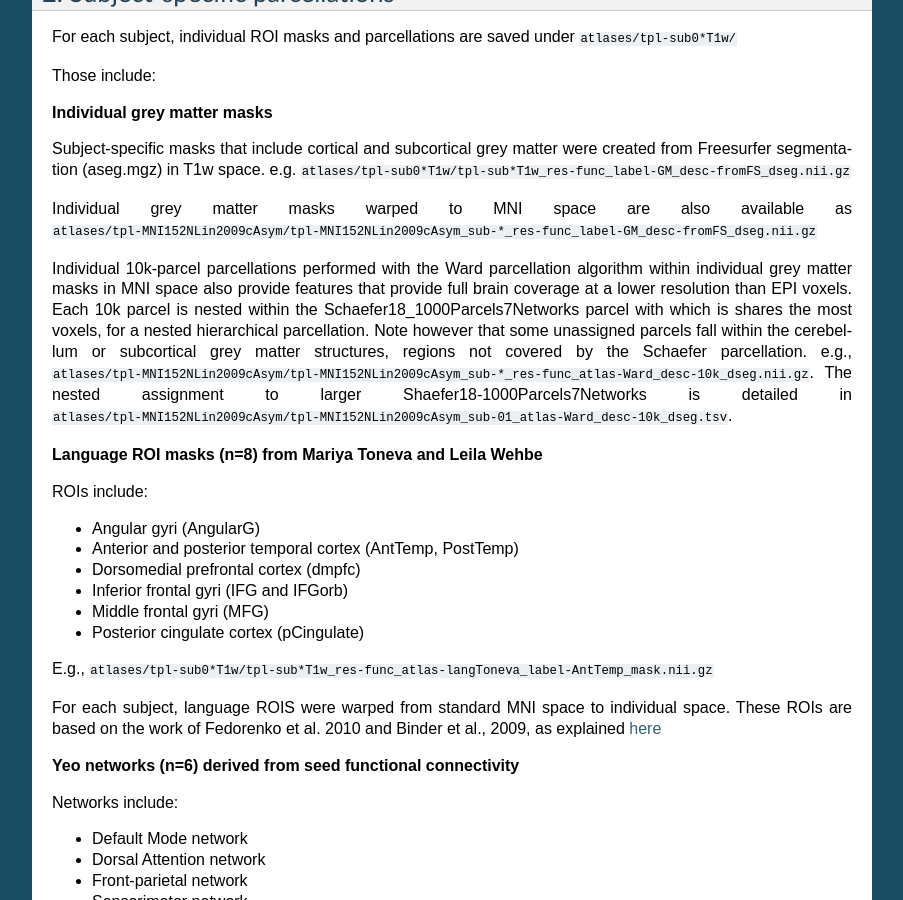
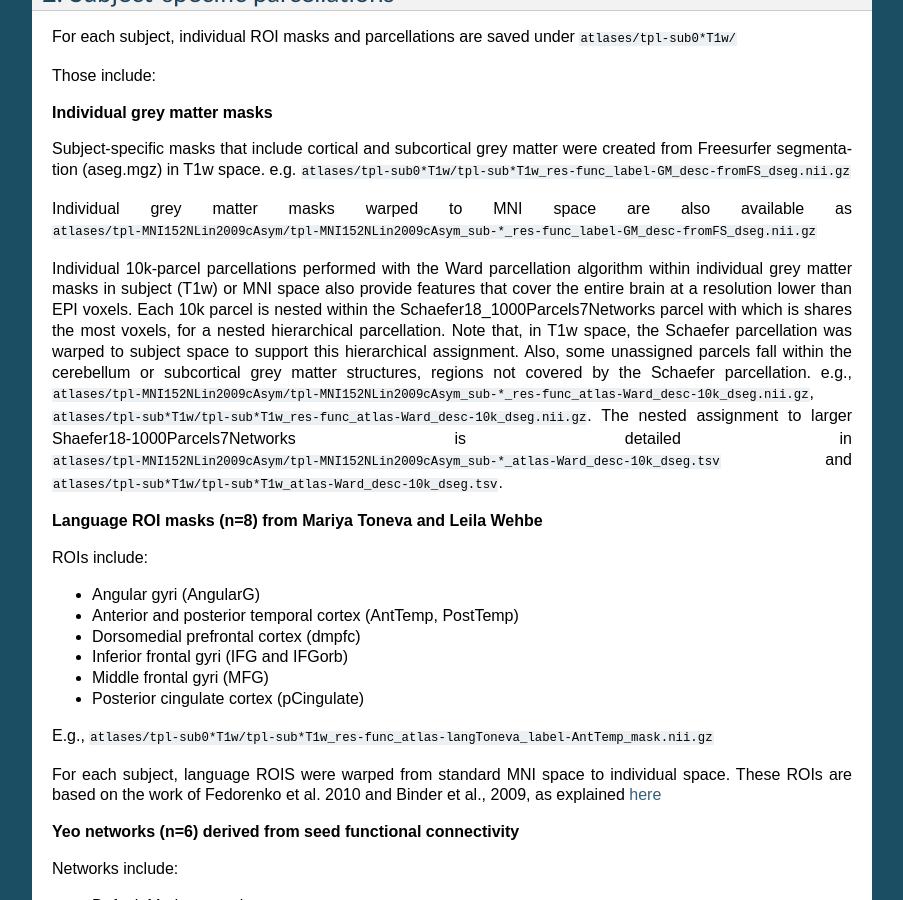
Before and after one commit to courtois-neuromod/cneuromod_extract_tseries, a Sphinx documentation site: the page built from docs/parcellations.rst, in a window 1280 px wide and 900 px high, scrolled down 353 px. Shown: the whole window, without its empty margins (198-1101 px from the left). Built offline with Sphinx 7.4.7, drawn with Linux system fonts in a browser that asks for light colours.

Commit message:
doc 10k parcel T1w

```diff
--- a/docs/parcellations.rst
+++ b/docs/parcellations.rst
@@ -29,12 +29,13 @@ e.g. ``atlases/tpl-sub0*T1w/tpl-sub*T1w_res-func_label-GM_desc-fromFS_dseg.nii.g
 Individual grey matter masks warped to MNI space are also available as
 ``atlases/tpl-MNI152NLin2009cAsym/tpl-MNI152NLin2009cAsym_sub-*_res-func_label-GM_desc-fromFS_dseg.nii.gz``
 
-Individual 10k-parcel parcellations performed with the Ward parcellation algorithm within individual grey matter masks in MNI space
-also provide features that provide full brain coverage at a lower resolution than EPI voxels. Each 10k parcel
+Individual 10k-parcel parcellations performed with the Ward parcellation algorithm within individual grey matter masks in
+subject (T1w) or MNI space also provide features that cover the entire brain at a resolution lower than EPI voxels. Each 10k parcel
 is nested within the Schaefer18_1000Parcels7Networks parcel with which is shares the most voxels, for a nested hierarchical parcellation.
-Note however that some unassigned parcels fall within the cerebellum or subcortical grey matter structures, regions not covered by the Schaefer parcellation. \
-e.g., ``atlases/tpl-MNI152NLin2009cAsym/tpl-MNI152NLin2009cAsym_sub-*_res-func_atlas-Ward_desc-10k_dseg.nii.gz``. The nested assignment to larger Shaefer18-1000Parcels7Networks is
-detailed in ``atlases/tpl-MNI152NLin2009cAsym/tpl-MNI152NLin2009cAsym_sub-01_atlas-Ward_desc-10k_dseg.tsv``.
+Note that, in T1w space, the Schaefer parcellation was warped to subject space to support this hierarchical assignment.
+Also, some unassigned parcels fall within the cerebellum or subcortical grey matter structures, regions not covered by the Schaefer parcellation. \
+e.g., ``atlases/tpl-MNI152NLin2009cAsym/tpl-MNI152NLin2009cAsym_sub-*_res-func_atlas-Ward_desc-10k_dseg.nii.gz``, ``atlases/tpl-sub*T1w/tpl-sub*T1w_res-func_atlas-Ward_desc-10k_dseg.nii.gz``. The nested assignment to larger Shaefer18-1000Parcels7Networks is
+detailed in ``atlases/tpl-MNI152NLin2009cAsym/tpl-MNI152NLin2009cAsym_sub-*_atlas-Ward_desc-10k_dseg.tsv`` and ``atlases/tpl-sub*T1w/tpl-sub*T1w_atlas-Ward_desc-10k_dseg.tsv``.
 
 
 **Language ROI masks (n=8) from Mariya Toneva and Leila Wehbe**
```
Also changed, not shown: timeseries/masks/README.md, 3 other files.
